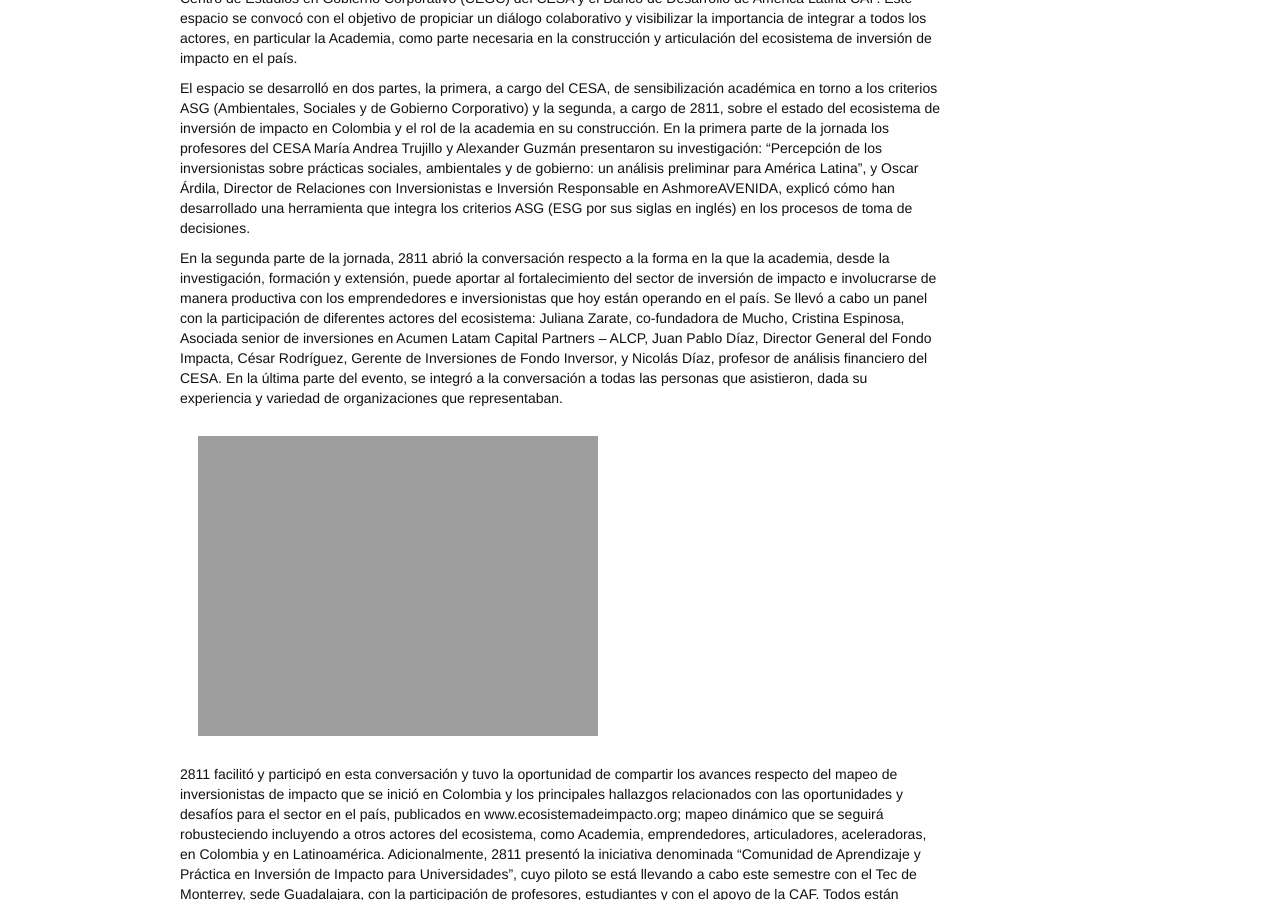
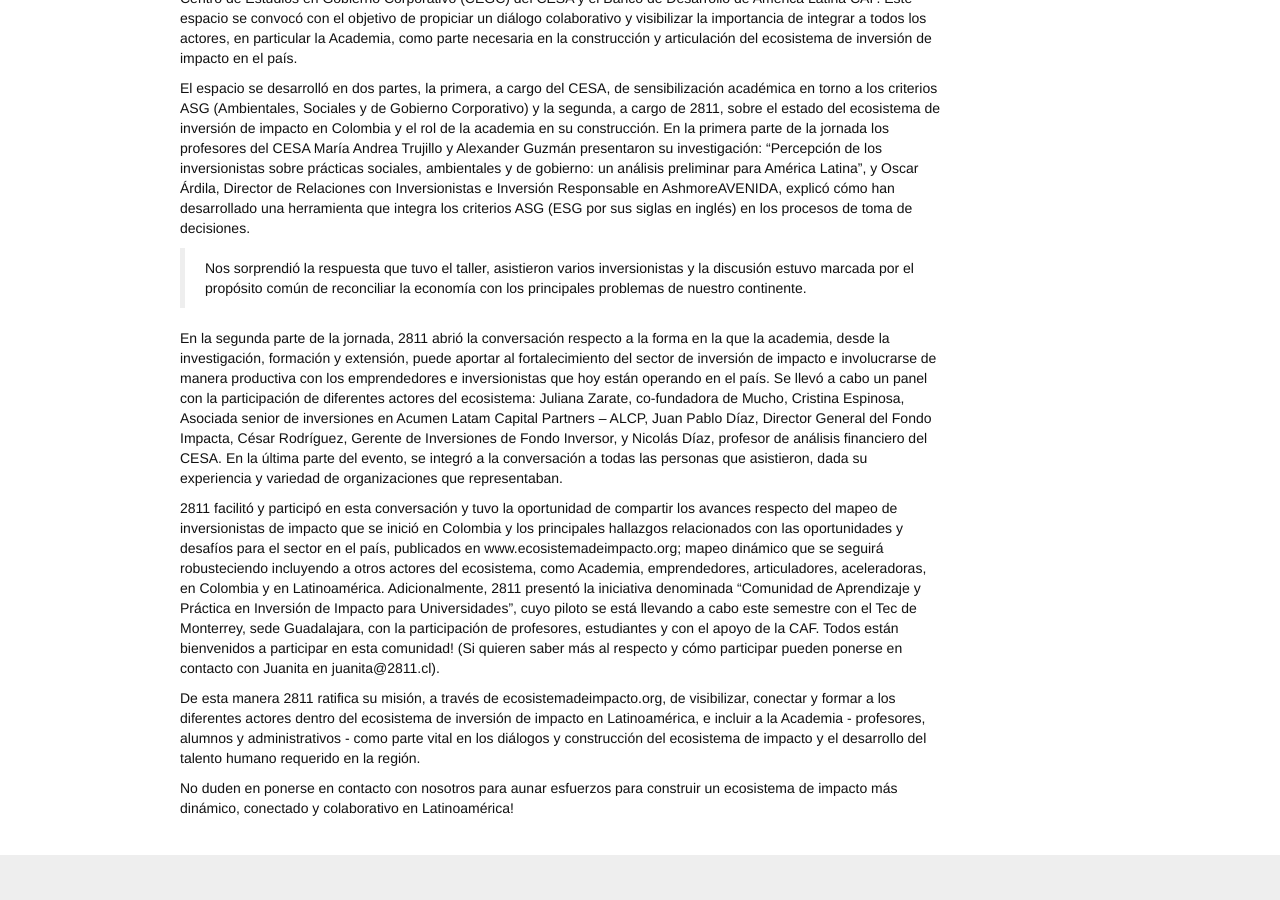
Before and after one commit to 2811Chile/2811Chile.github.io, a Jekyll site: the page built from _posts/2019-10-25-inversion-de-impacto-y-universidades.markdown, in a window 1280 px wide and 900 px high, scrolled down 492 px. Built offline with Jekyll 4.4.1, drawn with Linux system fonts in a browser that asks for light colours; nearby versions of some CDN libraries; some web fonts are replaced; our own code applies the rules of GitHub Pages for plain Markdown files.

Commit message:
Updated Inversion De Impacto Y Universidades

```diff
--- a/_posts/2019-10-25-inversion-de-impacto-y-universidades.markdown
+++ b/_posts/2019-10-25-inversion-de-impacto-y-universidades.markdown
@@ -17,9 +17,9 @@
 
 El espacio se desarrolló en dos partes, la primera, a cargo del CESA, de sensibilización académica en torno a los criterios ASG (Ambientales, Sociales y de Gobierno Corporativo) y la segunda, a cargo de 2811, sobre el estado del ecosistema de inversión de impacto en Colombia y el rol de la academia en su construcción. En la primera parte de la jornada los profesores del CESA María Andrea Trujillo  y Alexander Guzmán presentaron su investigación: “Percepción de los inversionistas sobre prácticas sociales, ambientales y de gobierno: un análisis preliminar para América Latina”, y Oscar Árdila, Director de Relaciones con Inversionistas e Inversión Responsable en AshmoreAVENIDA, explicó cómo han desarrollado una herramienta que integra los criterios ASG (ESG por sus siglas en inglés) en los procesos de toma de decisiones.
 
+> Nos sorprendió la respuesta que tuvo el taller, asistieron varios inversionistas y la discusión estuvo marcada por el propósito común de reconciliar la economía con los principales problemas de nuestro continente.
+
 En la segunda parte de la jornada, 2811 abrió la conversación respecto a la forma en la que la academia, desde la investigación, formación y extensión, puede aportar al fortalecimiento del sector de inversión de impacto e involucrarse de manera productiva con los emprendedores e inversionistas que hoy están operando en el país. Se llevó a cabo un panel con la participación de diferentes actores del ecosistema: Juliana Zarate, co-fundadora de Mucho, Cristina Espinosa, Asociada senior de inversiones en Acumen Latam Capital Partners – ALCP, Juan Pablo Díaz, Director General del Fondo Impacta, César Rodríguez, Gerente de Inversiones de Fondo Inversor, y Nicolás Díaz, profesor de análisis financiero del CESA. En la última parte del evento, se integró a la conversación a todas las personas que asistieron, dada su experiencia y variedad de organizaciones que representaban.
-
-![Image from iOS (1)-d2340f.jpg](/uploads/Image%20from%20iOS%20(1)-d2340f.jpg)
 
 2811 facilitó y participó en esta conversación y tuvo la oportunidad de compartir los avances respecto del mapeo de inversionistas de impacto que se inició en Colombia y los principales hallazgos relacionados con las oportunidades y desafíos para el sector en el país, publicados en www.ecosistemadeimpacto.org; mapeo dinámico que se seguirá robusteciendo incluyendo a otros actores del ecosistema, como Academia, emprendedores, articuladores, aceleradoras, en Colombia y en Latinoamérica. Adicionalmente, 2811 presentó la iniciativa denominada “Comunidad de Aprendizaje y Práctica en Inversión de Impacto para Universidades”, cuyo piloto se está llevando a cabo este semestre con el Tec de Monterrey, sede Guadalajara, con la participación de profesores, estudiantes y con el apoyo de la CAF. Todos están bienvenidos a participar en esta comunidad! (Si quieren saber más al respecto y cómo participar pueden ponerse en contacto con Juanita en  juanita@2811.cl).
 
```
Also changed, not shown: other parts of _posts/2019-10-25-inversion-de-impacto-y-universidades.markdown (+1 -1 lines).
